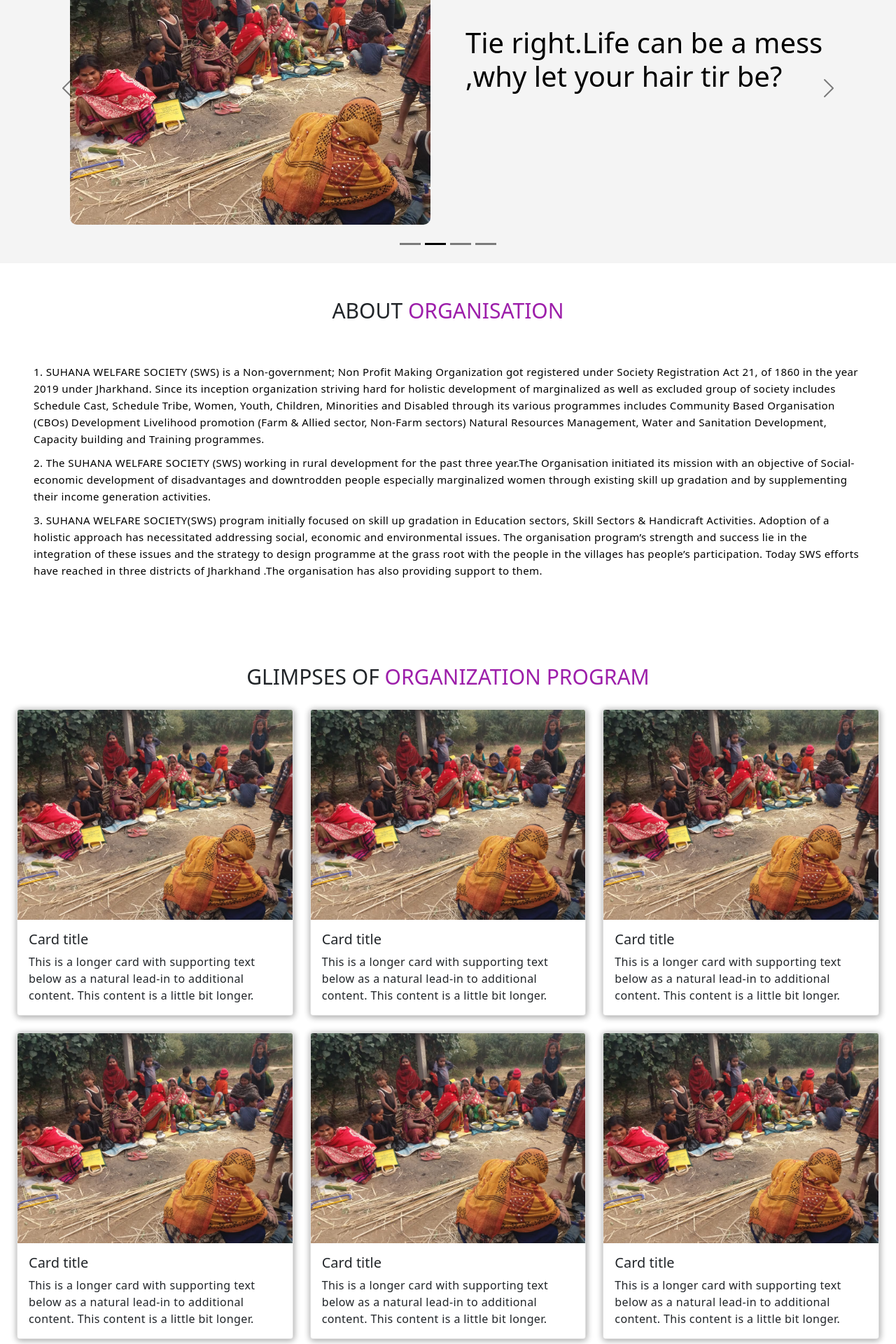
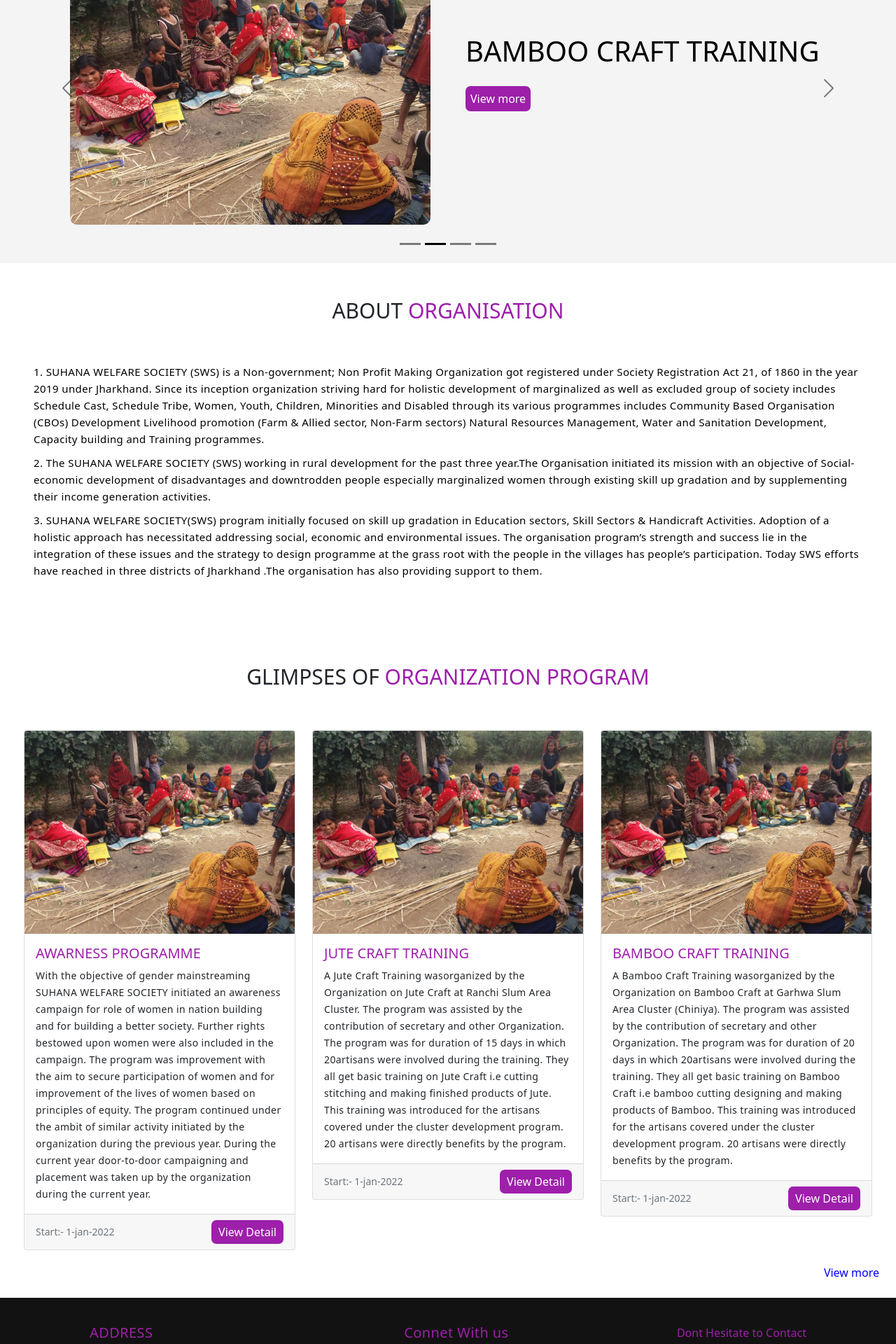
Before and after one commit to DanishAnsari5522/SWS_Ranchi, a React (Create React App) app: page / in a window 1280 px wide. Shown: the part 180-2100 px from the top of the page at 70% size. Built offline with nearby package versions, Linux system fonts and the light colour scheme.

Commit message:
Change in home page

```diff
--- a/package.json
+++ b/package.json
@@ -2,7 +2,7 @@
   "name": "sws",
   "version": "0.1.0",
   "private": true,
-  "homepage": "https://DanishAnsari5522.github.io/",
+  "homepage": "https://DanishAnsari5522.github.io/SWS_Ranchi",
   "dependencies": {
     "@react-google-maps/api": "^2.18.1",
     "@testing-library/jest-dom": "^5.16.1",
--- a/src/css/Home.css
+++ b/src/css/Home.css
@@ -45,6 +45,7 @@
     color: rgb(0, 0, 0);
 }
 
+
 @media screen and (max-width:500px) {
     .body {
         display: block;
--- a/src/navigation/Navigation.js
+++ b/src/navigation/Navigation.js
@@ -15,7 +15,8 @@
                     <Container className="dannav">
                         <Navbar.Brand>
                             {/* <img src={logo} className="logo" /> */}
-                            SWS</Navbar.Brand>
+                            <Link to="/" className="nav-item text-white">SWS</Link>
+                            </Navbar.Brand>
                         <Navbar.Toggle aria-controls="responsive-navbar-nav" />
                         <Navbar.Collapse id="responsive-navbar-nav">
                             <Nav className="me-auto">
--- a/src/screens/Home/Home.js
+++ b/src/screens/Home/Home.js
@@ -8,8 +8,11 @@
 import HomeComp from './HomeComp';
 import HomeCompCarosal from './HomeCompCarosal';
 import { HomeCompCarosalData } from './HomeCompCarosalData';
+import { useHistory } from 'react-router-dom'
+
 
 function Home() {
+    let history = useHistory();
     return (
         <>
             <Carousel variant="dark">
@@ -20,7 +23,8 @@
                                 <img src={one} className="slider-image" />
                             </div>
                             <div className="first-div">
-                                <h1 className='unlimited'>Welcome to Helo on her hair</h1><br />
+                                <h1 className='unlimited'>BAMBOO CRAFT TRAINING</h1><br />
+                                <span className='viewdetailactivity' onClick={() => history.push('/Activitys')} style={{ cursor: 'pointer',padding:'7px' }}>View more</span>
                             </div>
 
                         </div>
@@ -33,7 +37,8 @@
                                 <img src={two} className="slider-image" />
                             </div>
                             <div className="first-div">
-                                <h1 className='unlimited'>Tie right.Life can be a mess ,why let your hair tir be?</h1><br />
+                                <h1 className='unlimited'>BAMBOO CRAFT TRAINING</h1><br />
+                                <span className='viewdetailactivity' onClick={() => history.push('/Activitys')} style={{ cursor: 'pointer',padding:'7px' }}>View more</span>
                             </div>
 
                         </div>
@@ -46,7 +51,8 @@
                                 <img src={three} className="slider-image" />
                             </div>
                             <div className="first-div">
-                                <h1 className='unlimited'>Helo on her hair new offer announced soon</h1><br />
+                                <h1 className='unlimited'>BAMBOO CRAFT TRAINING</h1><br />
+                                <span className='viewdetailactivity' onClick={() => history.push('/Activitys')} style={{ cursor: 'pointer',padding:'7px' }}>View more</span>
                             </div>
 
                         </div>
@@ -59,7 +65,8 @@
                                 <img src={four} className="slider-image" />
                             </div>
                             <div className="first-div">
-                                <h1 className='unlimited'>Helo on her hair new offer announced soon</h1><br />
+                                <h1 className='unlimited'>BAMBOO CRAFT TRAINING</h1><br />
+                                <span className='viewdetailactivity' onClick={() => history.push('/Activitys')} style={{ cursor: 'pointer',padding:'7px' }}>View more</span>
                             </div>
                         </div>
                     </div>
@@ -110,7 +117,7 @@
             </div>
 
             <div>
-                <HomeCompCarosal slides={HomeCompCarosalData} />
+                {/* <HomeCompCarosal slides={HomeCompCarosalData} /> */}
             </div>
 
         </>
--- a/src/screens/Home/HomeCompCard.js
+++ b/src/screens/Home/HomeCompCard.js
@@ -5,12 +5,58 @@
 import '../../css/Home/HomeCompCard.css';
 import HomeCompCarosal from './HomeCompCarosal';
 import { useHistory } from 'react-router-dom'
+const data = [
+    {
+        title: "AWARNESS PROGRAMME", about: `With the objective of gender mainstreaming SUHANA WELFARE SOCIETY initiated an
+    awareness campaign for role of women in nation building and for building a better
+    society. Further rights bestowed upon women were also included in the campaign.
+    The program was improvement with the aim to secure participation of women and
+    for improvement of the lives of women based on principles of equity. The program
+    continued under the ambit of similar activity initiated by the organization during the
+    previous year. During the current year door-to-door campaigning and placement was
+    taken up by the organization during the current year.` },
+    {
+        title: "JUTE CRAFT TRAINING", about: `A Jute Craft Training wasorganized by the Organization on Jute Craft at Ranchi Slum
+    Area Cluster. The program was assisted by the contribution of secretary and other
+    Organization. The program was for duration of 15 days in which 20artisans were
+    involved during the training. They all get basic training on Jute Craft i.e cutting
+    stitching and making finished products of Jute. This training was introduced for the
+    artisans covered under the cluster development program. 20 artisans were directly
+    benefits by the program.` },
+    {
+        title: "BAMBOO CRAFT TRAINING", about: `A Bamboo Craft Training wasorganized by the Organization on Bamboo Craft at
+    Garhwa Slum Area Cluster (Chiniya). The program was assisted by the contribution
+    of secretary and other Organization. The program was for duration of 20 days in
+    which 20artisans were involved during the training. They all get basic training on
+    Bamboo Craft i.e bamboo cutting designing and making products of Bamboo. This
+    training was introduced for the artisans covered under the cluster development
+    program. 20 artisans were directly benefits by the program.
+    ` },
+    {
+        title: 'TRAINING ON BASIC EDUCATION', about: `A Basic Education Training Program wasorganized by the Organization.Thisprogram
+    was assisted by the contribution of secretary and other Organization. The program
+    was for duration of 2-2 days in Ranchi, Garhwa&Palamu in this program organization
+    walk in the backward area and talk to them and program arranged and provided
+    basic training about the education and benefit of education and also told to them that
+    by our team that why education is important for the children as well as to each and
+    every person.`},
+    {
+        title: "GROUP ATRENGHTENING PROGRAMME", about: `The intervention for strengthening of the 3 SHGs of artisans continued on the lines
+     offirst year during the second year as well. Meetings of the groups were facilitated byvolunteers
+     of the organization. Further the SHGs were assisted in maintaining accounts and other documents related to them ` },
+    {
+        title: "WELFARE SCHEMES FOR ARTISANS", about: `SUHANA WELFARE SOCIETY initiated linkage of the artisans with various welfare
+     schemes launched by the Development Commissioner (Handicraft) and other agencies. The welfare
+     schemes include issuance of artisan’s identity card, issuance of artisan’s credit card (for credit linkage),
+      and insurance of artisans.` },
+]
+
 
 function HomeCompCard() {
     let history = useHistory();
     return (
         <>
-            <Row xs={1} md={3} className="g-4">
+            {/* <Row xs={1} md={3} className="g-4">
                 {Array.from({ length: 6 }).map((_, idx) => (
                     <Col key={idx}>
                         <Card className='forcard'>
@@ -18,18 +64,39 @@
                             <Card.Body>
                                 <Card.Title>Card title</Card.Title>
                                 <Card.Text>
-                                    This is a longer card with supporting text below as a natural
-                                    lead-in to additional content. This content is a little bit
-                                    longer.
+                                    {data[idx].about}
                                 </Card.Text>
                             </Card.Body>
                         </Card>
                     </Col>
                 ))}
-            </Row>
-            <div className='viewMoreCards' onClick={() => history.push('/gallery')}>View more</div>
+            </Row> */}
 
-            <HomeCompCarosal />
+            <div className='ActivityBlock'>
+                <Row xs={1} md={3} className="g-4">
+                    {Array.from({ length: 3 }).map((_, idx) => (
+                        <Col key={idx}>
+                            <Card>
+                                <Card.Img variant="top" src={Two} />
+                                <Card.Body className='forcard1'>
+                                    <Card.Title style={{ color: '#9d1faa' }}>{data[idx].title}</Card.Title>
+                                    <Card.Text style={{ fontSize: 14 }}>
+                                        {data[idx].about}
+                                    </Card.Text>
+                                </Card.Body>
+                                <Card.Footer className='footerCard'>
+                                    <small className="text-muted">Start:- 1-jan-2022</small>
+                                    <button className='viewdetailactivity' onClick={() => history.push({ pathname: '/ActivityInDetail', name: data[idx].title, detail: data[idx].about })}>View Detail</button>
+                                </Card.Footer>
+                            </Card>
+                        </Col>
+                    ))}
+                </Row>
+            </div>
+
+            <div className='viewMoreCards' onClick={() => history.push('/Activitys')}>View more</div>
+
+            {/* <HomeCompCarosal /> */}
 
         </>
     );
```
